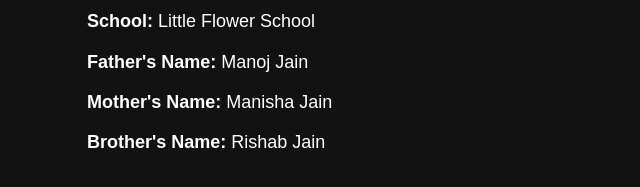
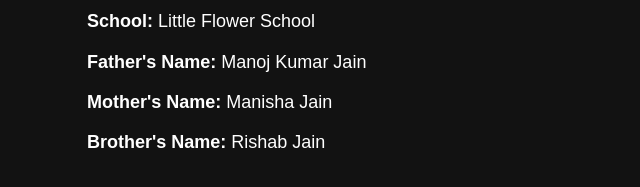
Before and after one commit to devansh7269/devansh_jain-website, a plain HTML site: page index.html in a window 1280 px wide. Shown: the part 827-1014 px from the top of the page, 153-793 px from the left. Drawn offline with Linux system fonts and the light colour scheme.

Commit message:
Update index.html

```diff
--- a/index.html
+++ b/index.html
@@ -60,7 +60,7 @@
     <h2>About Me</h2>
     <p><strong>Class:</strong> X (10)</p>
     <p><strong>School:</strong> Little Flower School</p>
-    <p><strong>Father's Name:</strong> Manoj Jain</p>
+    <p><strong>Father's Name:</strong> Manoj Kumar Jain</p>
     <p><strong>Mother's Name:</strong> Manisha Jain</p>
     <p><strong>Brother's Name:</strong> Rishab Jain</p>
   </section>
```
